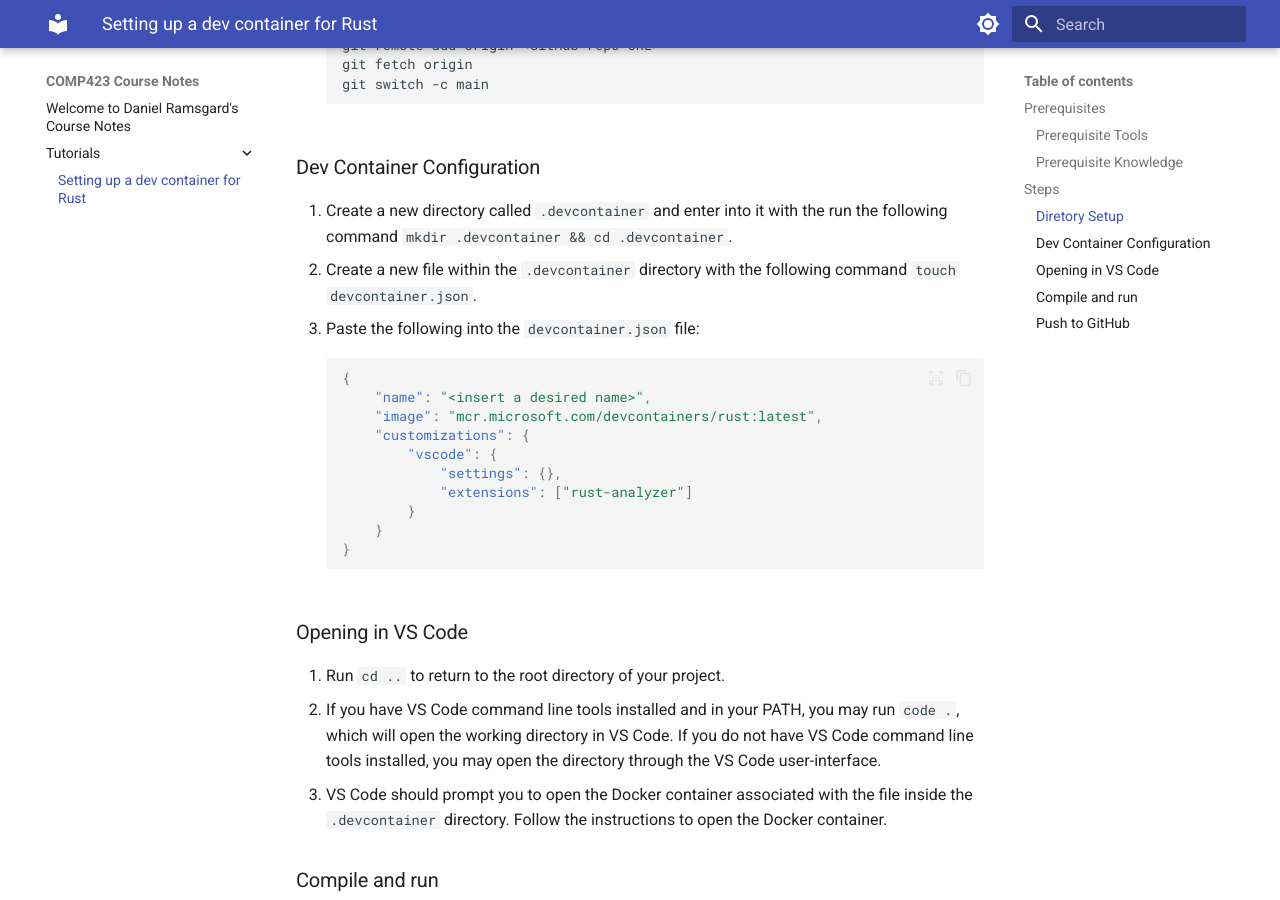
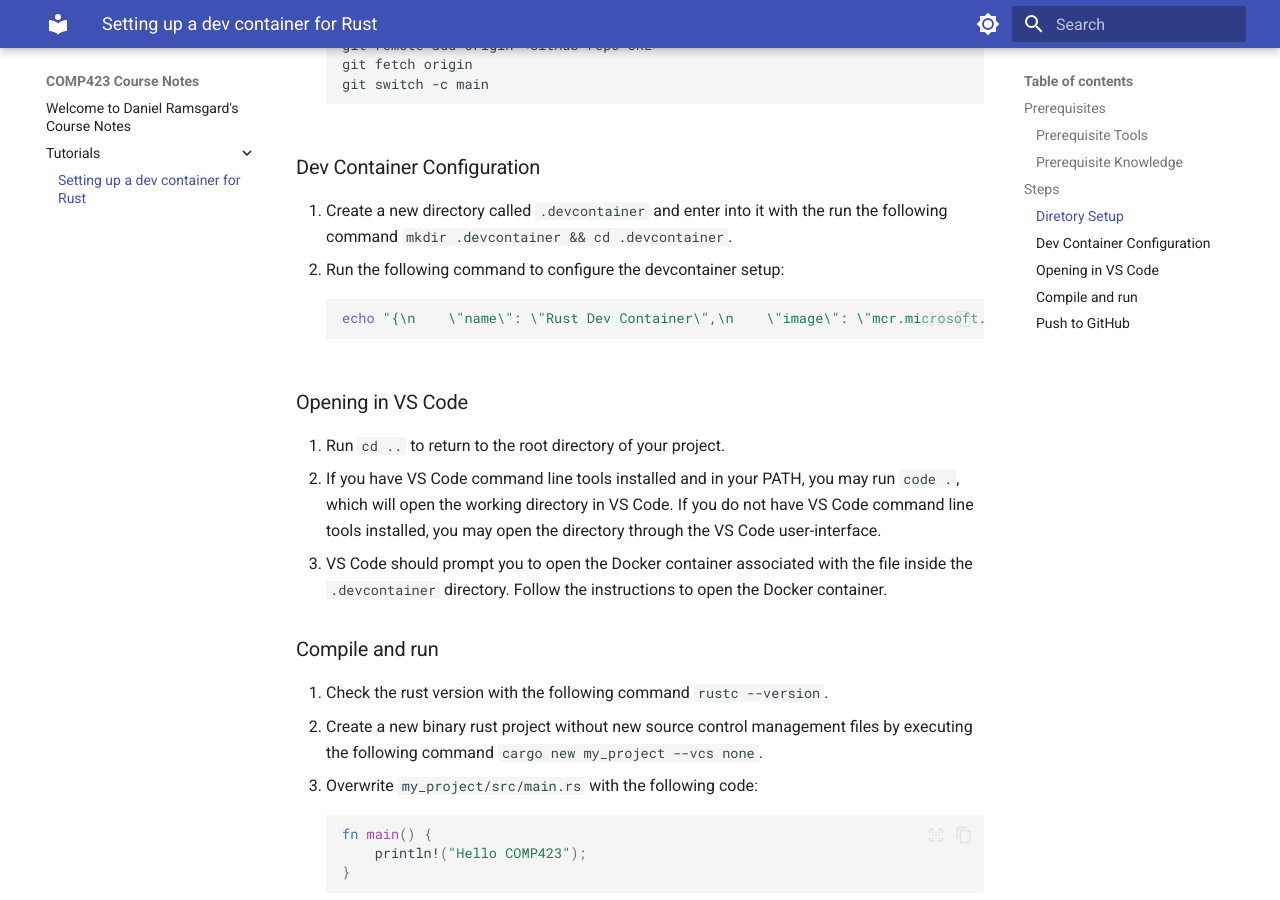
Before and after one commit to DanielRamsgard/comp423-course-notes, an MkDocs documentation site: the page built from docs/tutorials/rust-setup.md, in a window 1280 px wide and 900 px high, scrolled down 995 px. Built offline with MkDocs 1.6.1 and Material for MkDocs 9.7.7, drawn with Linux system fonts in a browser that asks for light colours.

Commit message:
using json string instead of ambigious paste

````diff
--- a/docs/tutorials/rust-setup.md
+++ b/docs/tutorials/rust-setup.md
@@ -37,19 +37,10 @@ git switch -c main
 ### Dev Container Configuration
 
 1. Create a new directory called `.devcontainer` and enter into it with the run the following command `mkdir .devcontainer && cd .devcontainer`.
-2. Create a new file within the `.devcontainer` directory with the following command `touch devcontainer.json`.
-3. Paste the following into the `devcontainer.json` file:
-```json
-{
-    "name": "<insert a desired name>",
-    "image": "mcr.microsoft.com/devcontainers/rust:latest",
-    "customizations": {
-        "vscode": {
-            "settings": {},
-            "extensions": ["rust-analyzer"]
-        }
-    }
-}
+2. Run the following command to configure the devcontainer setup:
+```bash
+echo "{\n    \"name\": \"Rust Dev Container\",\n    \"image\": \"mcr.microsoft.com/devcontainers/rust:latest\",\n    \"customizations\": {\n        \"vscode\": {\n            \"settings\": {},\n            \"extensions\": [\n                \"rust-analyzer\"\n            ]\n        }\n    }\n}" > devcontainer.json
+
 ```
 
 ### Opening in VS Code
````
